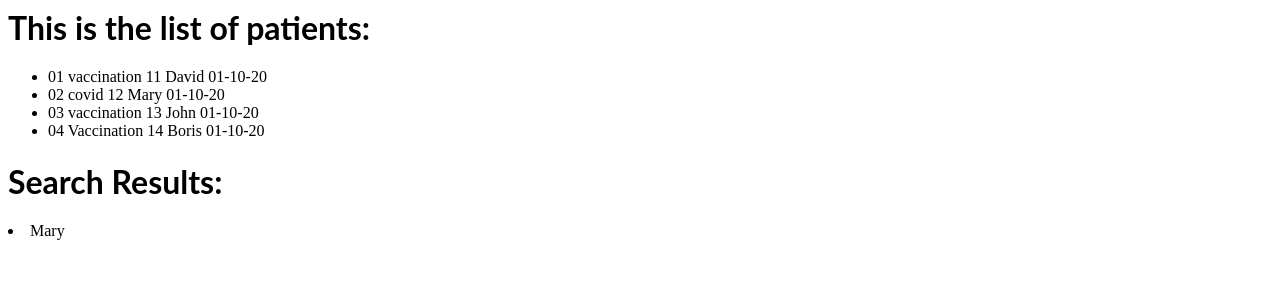
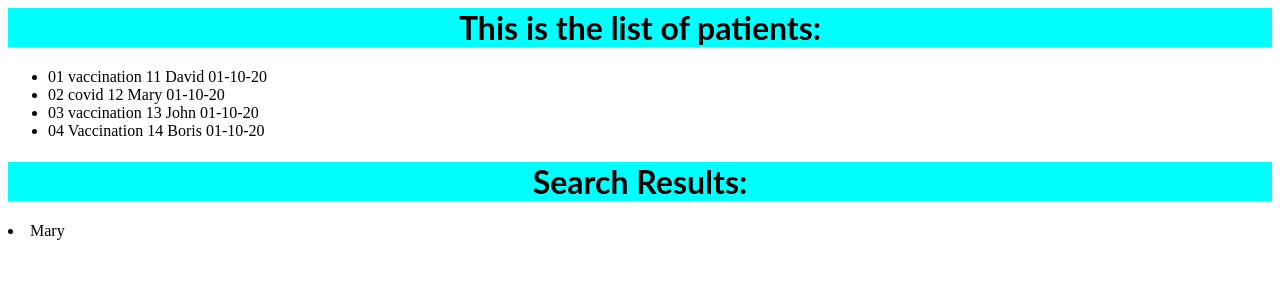
Before and after one commit to gitzdave/Example-task2, a React (Create React App) app: page / in a window 1280 px wide. Shown: the top 300 px of the page. Built offline with nearby package versions, Linux system fonts and the light colour scheme.

Commit message:
1 file modified

```diff
--- a/src/style.css
+++ b/src/style.css
@@ -1,3 +1,8 @@
-h1, p {
+h1, p,base {
   font-family: Lato;
+  background-color:aqua;
+  text-align: center;
+  text-decoration: dotted;
+  text-decoration-color: rgb(196, 255, 196);
+
 }
```
